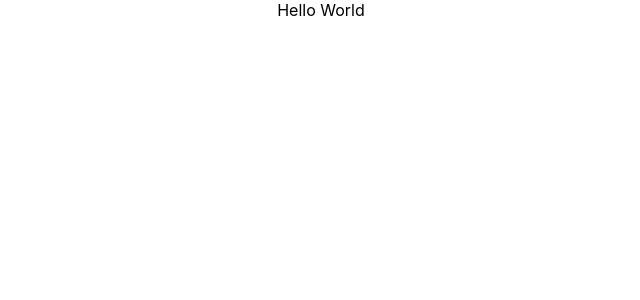
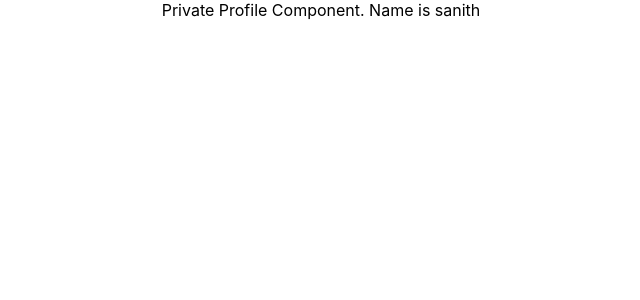
Before and after one commit to Sanith-Garipally/react-typescript-tutorial, a React (Create React App) app: page / in a window 1280 px wide. Shown: the top 300 px of the page, without its empty margins (319-959 px from the left). Built offline with nearby package versions, Linux system fonts and the light colour scheme.

Commit message:
Passing components with type

```diff
--- a/src/App.tsx
+++ b/src/App.tsx
@@ -1,9 +1,11 @@
 import './App.css';
+import { Private } from './components/auth/Private';
+import { Profile } from './components/auth/Profile';
 
 function App() {
   return (
     <div className="App">
-      Hello World
+      <Private isLoggedIn={true} component={Profile}/>
     </div>
   );
 }
--- /dev/null
+++ b/src/components/auth/Login.tsx
@@ -0,0 +1,3 @@
+export const Login = () => {
+    return <div>Please login to continue</div>
+}
--- /dev/null
+++ b/src/components/auth/Private.tsx
@@ -0,0 +1,15 @@
+import React from 'react';
+import { Login } from './Login';
+import { ProfileProps } from './Profile';
+
+type PrivateProps = {
+    isLoggedIn: boolean,
+    component: React.ComponentType<ProfileProps>
+}
+
+export const Private = ({ isLoggedIn, component: Component }: PrivateProps) => {
+    if (isLoggedIn) {
+        return <Component name="sanith"/>
+    }
+    return <Login />
+}
--- /dev/null
+++ b/src/components/auth/Profile.tsx
@@ -0,0 +1,7 @@
+export type ProfileProps = {
+    name: string
+}
+
+export const Profile = ({  name }: ProfileProps) => {
+    return <div>Private Profile Component. Name is {name}</div>
+}
```
